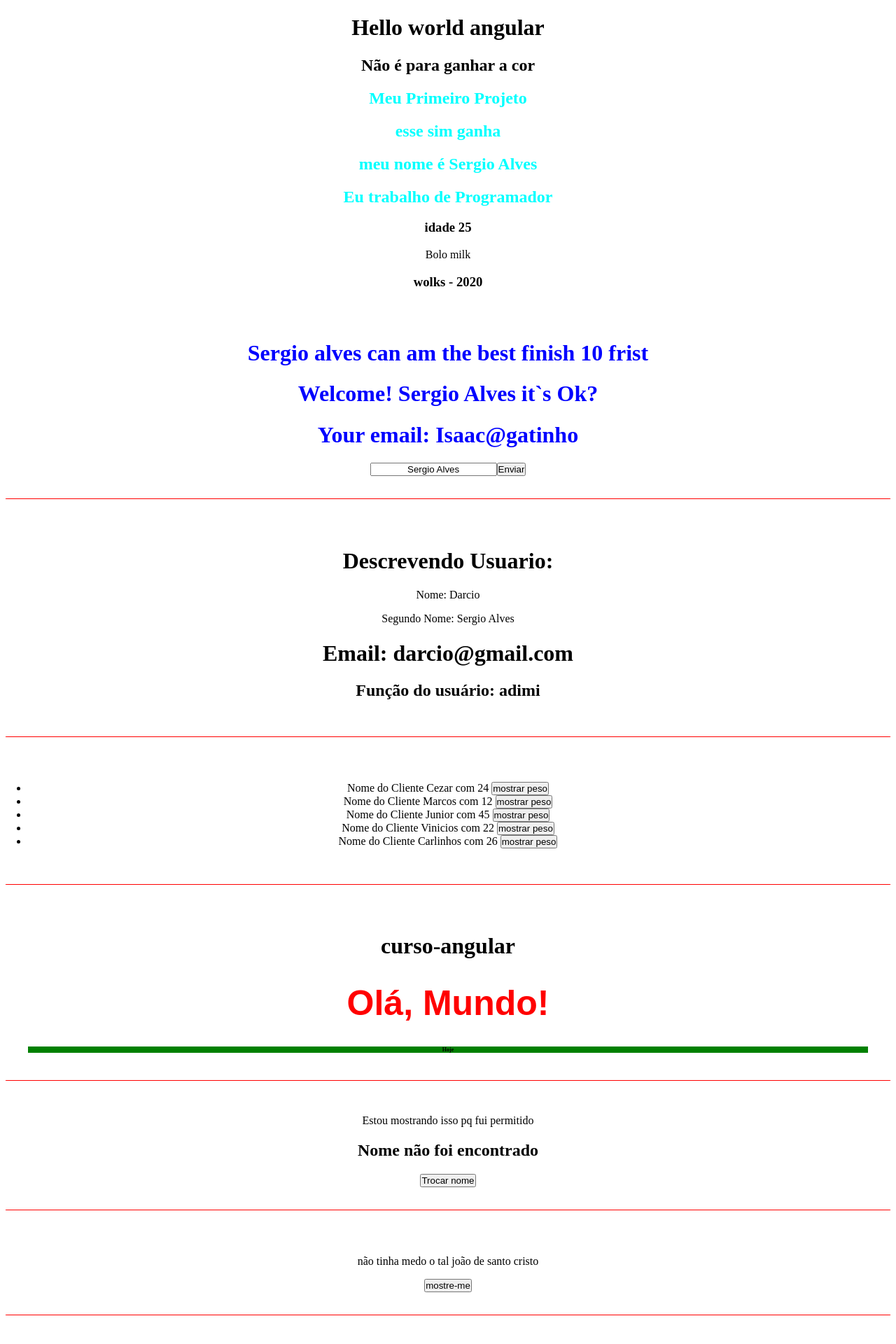
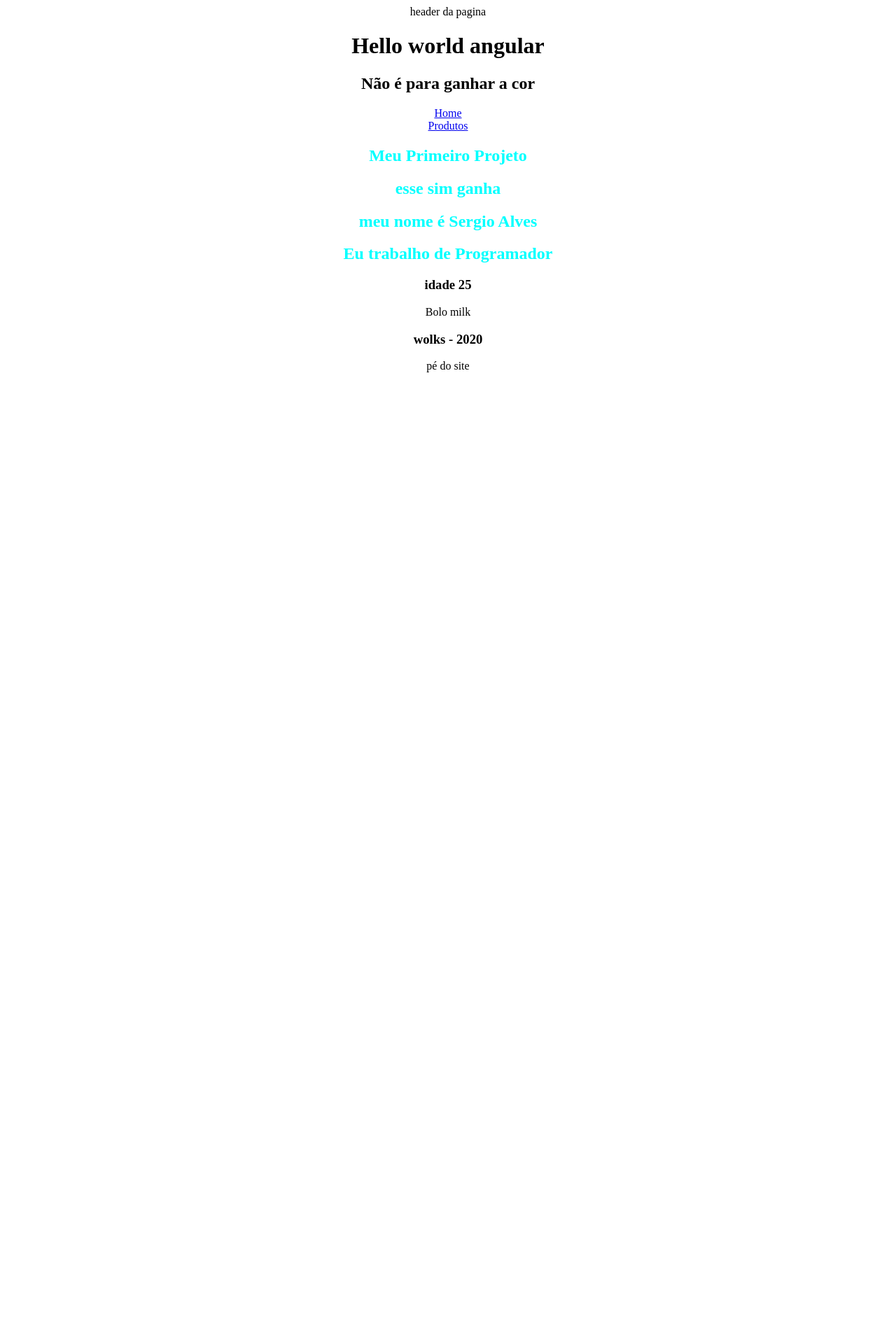
Before and after one commit to Sergio81alves/comeco-no-angular, an Angular app: page / in a window 1280 px wide. Shown: the top 1920 px of the page at 70% size. After the commit the page ends 1040 px from the top, so only its background shows below. Built offline with nearby package versions, Linux system fonts and the light colour scheme.

Commit message:
routerLink

```diff
--- a/src/app/app-routing.module.ts
+++ b/src/app/app-routing.module.ts
@@ -1,9 +1,15 @@
-import { NgModule } from '@angular/core';
+import { Component, NgModule } from '@angular/core';
 import { RouterModule, Routes } from '@angular/router';
+import { FirstComponentComponent } from './components/first-component/first-component.component';
+import { ListRenderComponent } from './components/list-render/list-render.component';
 
-const routes: Routes = [];
+const routes: Routes = [
+  {path: "", component: FirstComponentComponent},
+  {path: "list", component: ListRenderComponent},
+];
 
 @NgModule({
+  declarations: [],
   imports: [RouterModule.forRoot(routes)],
   exports: [RouterModule]
 })
--- a/src/app/app.component.html
+++ b/src/app/app.component.html
@@ -1,13 +1,12 @@
+<header>header da pagina</header>
 <h1>Hello world angular</h1>
 <h2>Não é para ganhar a cor</h2>
 
-<app-first-component></app-first-component>
-<app-sergio [email]="email" [nome]="nome"></app-sergio>
-<app-parent-data [name]="userName" [outro]="nome" [userData]="userData"></app-parent-data>
-<app-directivies [titulo]="title"></app-directivies>
-<app-if-render></app-if-render>
-<app-eventos></app-eventos>
-<app-emitter></app-emitter>
-<app-list-render></app-list-render>
-<app-pipes></app-pipes>
-<app-two-way></app-two-way>
+<nav>
+    <a routerLink="">Home</a>
+    <br>
+    <a routerLink="list">Produtos</a>
+</nav>
+<router-outlet></router-outlet>
+
+<footer>pé do site</footer>
--- a/src/app/app.module.ts
+++ b/src/app/app.module.ts
@@ -1,6 +1,7 @@
 import { NgModule } from '@angular/core';
 import { BrowserModule } from '@angular/platform-browser';
 import { FormsModule } from '@angular/forms';
+
 
 import { AppRoutingModule } from './app-routing.module';
 import { AppComponent } from './app.component';
```
